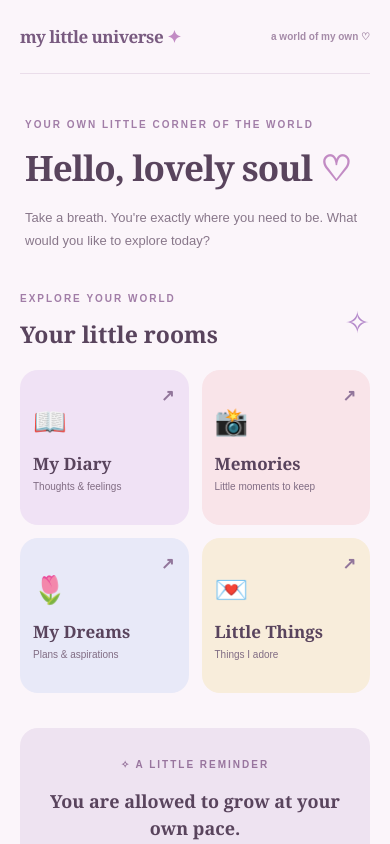
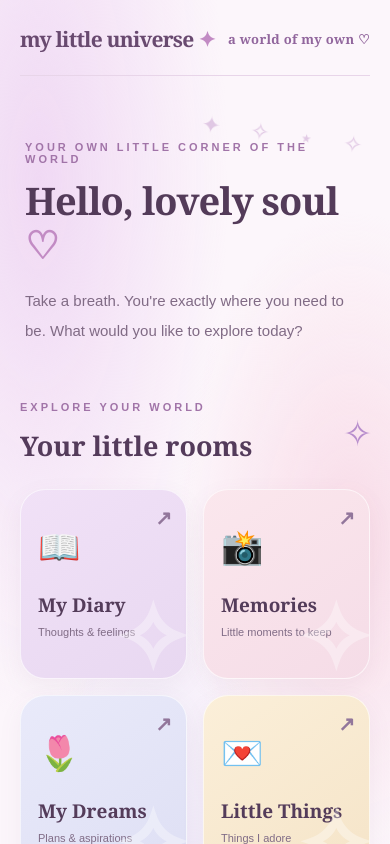
Before and after one commit to Temi11359/My-Little-Universe, a plain HTML site: page index.html in a window 390 px wide. Both pictures are taken after a click on the button "Enter my universe ✧". Shown: the top 844 px of the page. Drawn offline with Linux system fonts and the light colour scheme.

Commit message:
Implement visual upgrades and animations in style.css
Added visual upgrades including background styles, animations, and responsive design for various elements.

```diff
--- a/style.css
+++ b/style.css
@@ -531,3 +531,362 @@ button {
     width: auto !important;
     font-size: 11px;
 }
+
+/* =================================
+   MY LITTLE UNIVERSE - VISUAL UPGRADE
+================================= */
+
+body {
+    background: #f9eff8;
+    color: #503951;
+    overflow-x: hidden;
+}
+
+/* DREAMY BACKGROUND */
+
+.home-screen,
+.room-screen {
+    position: relative;
+    isolation: isolate;
+    background:
+        radial-gradient(ellipse at 10% 15%, #f0d9f4 0%, transparent 38%),
+        radial-gradient(ellipse at 90% 45%, #f9dce8 0%, transparent 35%),
+        radial-gradient(ellipse at 40% 95%, #e9e3fa 0%, transparent 40%),
+        #fcf6fb;
+}
+
+.home-screen::before,
+.room-screen::before {
+    content: "✦     ✧       ⋆       ✧";
+    position: absolute;
+    top: 130px;
+    right: 15px;
+    color: #c69bce;
+    font-size: 23px;
+    letter-spacing: 12px;
+    opacity: 0.5;
+    pointer-events: none;
+    animation: floatStars 5s ease-in-out infinite;
+    z-index: -1;
+}
+
+/* TOP BAR */
+
+.top-bar {
+    border-bottom: 1px solid #e8d5e9;
+    padding-bottom: 22px;
+}
+
+.logo {
+    font-size: 21px;
+    color: #694a70;
+    letter-spacing: -0.8px;
+}
+
+.top-note {
+    font-family: Georgia, serif;
+    font-size: 13px;
+    font-weight: 700;
+    color: #91669d;
+    letter-spacing: 0.3px;
+}
+
+/* HERO SECTION */
+
+.hero {
+    padding-top: 65px;
+    padding-bottom: 55px;
+    animation: fadeUp 1s ease both;
+}
+
+.small-heading {
+    font-size: 11px;
+    letter-spacing: 3px;
+    color: #a174a8;
+    font-weight: 700;
+}
+
+.hero h2 {
+    font-size: clamp(38px, 9vw, 55px);
+    line-height: 1.15;
+    color: #533b59;
+    margin-bottom: 20px;
+}
+
+.hero > p:last-child {
+    font-size: 15px;
+    line-height: 2;
+    color: #806b85;
+}
+
+/* ROOMS HEADING */
+
+.section-heading {
+    margin-bottom: 25px;
+}
+
+.section-heading h3 {
+    font-size: 27px;
+    color: #543b5b;
+}
+
+.sparkle {
+    animation: sparkle 2s ease-in-out infinite;
+}
+
+/* ROOM CARDS */
+
+.rooms-grid {
+    gap: 16px;
+}
+
+.room-card {
+    min-height: 190px;
+    padding: 22px 17px;
+    border: 1px solid #ffffffa8;
+    border-radius: 25px;
+    box-shadow: 0 8px 25px #80608012;
+    overflow: hidden;
+    animation: fadeUp 0.8s ease both;
+}
+
+.room-card:nth-child(2) {
+    animation-delay: 0.15s;
+}
+
+.room-card:nth-child(3) {
+    animation-delay: 0.3s;
+}
+
+.room-card:nth-child(4) {
+    animation-delay: 0.45s;
+}
+
+.room-card::after {
+    content: "✧";
+    position: absolute;
+    right: -5px;
+    bottom: -22px;
+    font-size: 95px;
+    color: #ffffff;
+    opacity: 0.35;
+    pointer-events: none;
+}
+
+.room-card:hover {
+    transform: translateY(-7px) scale(1.02);
+    box-shadow: 0 15px 30px #80608025;
+}
+
+.diary {
+    background: linear-gradient(145deg, #f1e1f7, #e8d8f1);
+}
+
+.memories {
+    background: linear-gradient(145deg, #fbe7ed, #f5dce7);
+}
+
+.dreams {
+    background: linear-gradient(145deg, #e9eafa, #dedff4);
+}
+
+.favourites {
+    background: linear-gradient(145deg, #fbefd9, #f5e4c8);
+}
+
+.room-icon {
+    font-size: 34px;
+    margin-bottom: 18px;
+    animation: gentleFloat 4s ease-in-out infinite;
+}
+
+.room-name {
+    font-size: 19px;
+    color: #543c5a;
+}
+
+.room-description {
+    font-size: 11px;
+    color: #806c86;
+    line-height: 1.6;
+}
+
+.room-arrow {
+    font-size: 20px;
+}
+
+/* DAILY NOTE */
+
+.daily-note {
+    position: relative;
+    overflow: hidden;
+    background: linear-gradient(135deg, #eee0f4, #f8e5ed);
+    border: 1px solid #ffffff;
+    border-radius: 24px;
+    box-shadow: 0 8px 25px #80608012;
+    padding: 28px 20px;
+}
+
+.daily-note::before {
+    content: "♡";
+    position: absolute;
+    right: 15px;
+    top: -15px;
+    font-size: 85px;
+    color: #ffffff;
+    opacity: 0.4;
+}
+
+.daily-note p {
+    position: relative;
+    color: #624969;
+}
+
+/* FOOTER */
+
+.home-footer {
+    color: #9a7c9f;
+    letter-spacing: 0.5px;
+}
+
+/* ROOM PAGE */
+
+.room-screen {
+    background-color: #fbf4fa;
+}
+
+.room-content {
+    animation: fadeUp 0.7s ease both;
+}
+
+.room-big-icon {
+    animation: gentleFloat 3s ease-in-out infinite;
+}
+
+.room-content h2 {
+    font-weight: 700;
+    color: #583e60;
+}
+
+.coming-soon {
+    background: linear-gradient(135deg, #f0e1f5, #f9e6ee);
+    border: 1px solid #ffffff;
+    box-shadow: 0 8px 25px #80608012;
+}
+
+/* DIARY UPGRADE */
+
+.diary-area input,
+.diary-area textarea {
+    border: 1px solid #e6d5ea;
+    border-radius: 17px;
+    background: #fffaff;
+    box-shadow: 0 4px 15px #8060800b;
+}
+
+.diary-area button {
+    box-shadow: 0 6px 16px #a987b844;
+    transition: 0.3s ease;
+}
+
+.diary-area button:hover {
+    background: #805e91;
+    transform: translateY(-2px);
+}
+
+.diary-entry {
+    background: linear-gradient(135deg, #f3e7f6, #fbe9ef);
+    border: 1px solid #ffffff;
+    box-shadow: 0 5px 15px #80608010;
+}
+
+/* BACK BUTTON */
+
+.back-button {
+    font-weight: 700;
+    transition: 0.3s ease;
+}
+
+.back-button:hover {
+    background: #eee1f2;
+    transform: translateX(-3px);
+}
+
+/* ANIMATIONS */
+
+@keyframes fadeUp {
+    from {
+        opacity: 0;
+        transform: translateY(20px);
+    }
+
+    to {
+        opacity: 1;
+        transform: translateY(0);
+    }
+}
+
+@keyframes gentleFloat {
+    0%, 100% {
+        transform: translateY(0);
+    }
+
+    50% {
+        transform: translateY(-7px);
+    }
+}
+
+@keyframes floatStars {
+    0%, 100% {
+        transform: translateY(0) rotate(0deg);
+    }
+
+    50% {
+        transform: translateY(-12px) rotate(8deg);
+    }
+}
+
+@keyframes sparkle {
+    0%, 100% {
+        opacity: 0.6;
+        transform: scale(1);
+    }
+
+    50% {
+        opacity: 1;
+        transform: scale(1.2);
+    }
+}
+
+/* MOBILE RESPONSIVENESS */
+
+@media (max-width: 380px) {
+    .logo {
+        font-size: 17px;
+    }
+
+    .top-note {
+        font-size: 11px;
+    }
+
+    .room-card {
+        min-height: 165px;
+        padding: 17px 12px;
+    }
+
+    .room-name {
+        font-size: 16px;
+    }
+}
+
+/* ACCESSIBILITY */
+
+@media (prefers-reduced-motion: reduce) {
+    *,
+    *::before,
+    *::after {
+        animation-duration: 0.01ms !important;
+        animation-iteration-count: 1 !important;
+        transition-duration: 0.01ms !important;
+    }
+}
```
